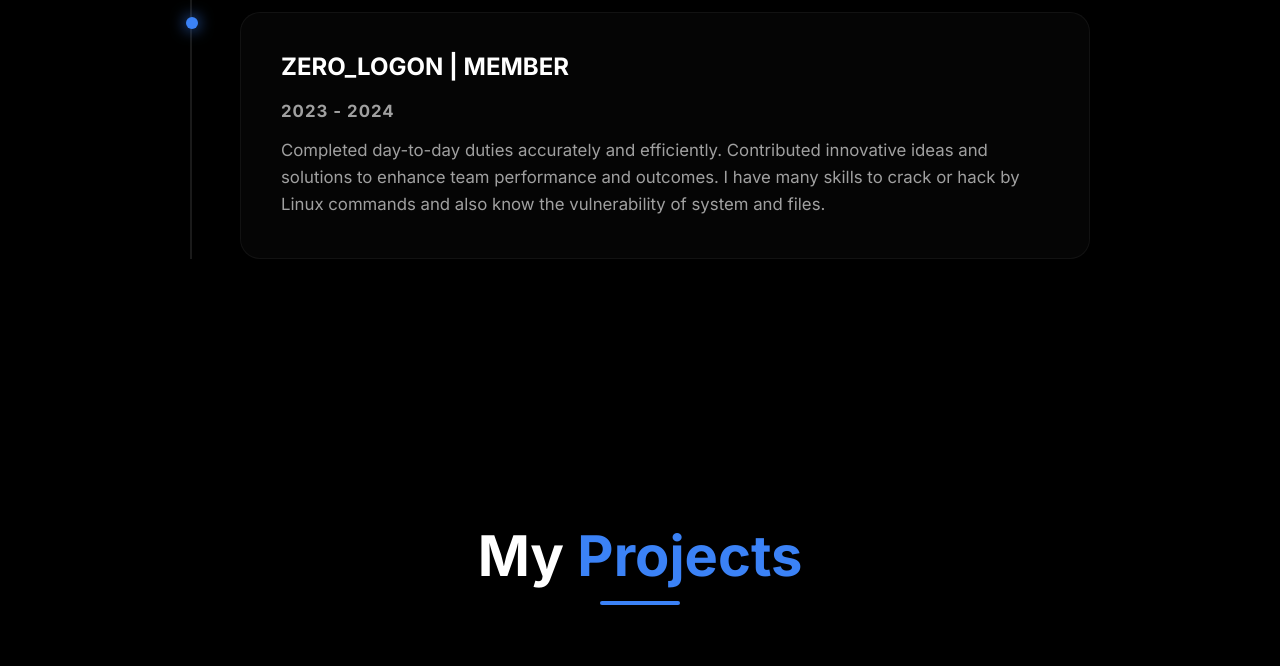
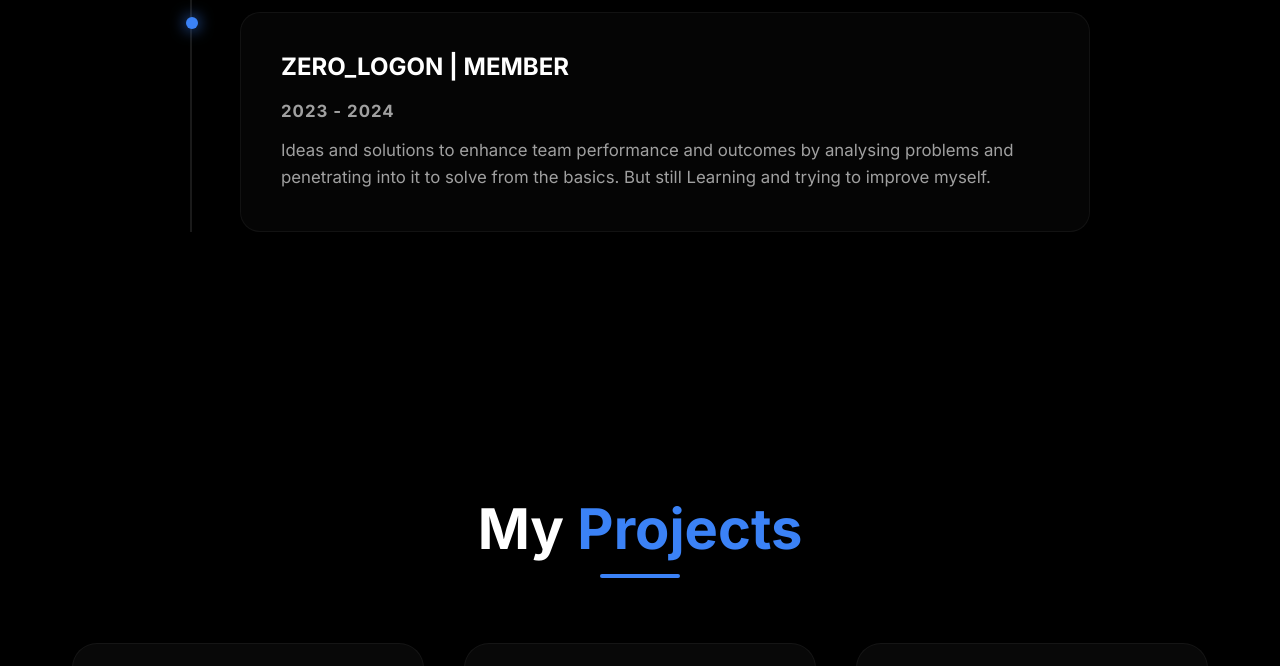
Before and after one commit to sahaanurag207-oss/MY_PORTFOLIO, a plain HTML site: page index.html in a window 1280 px wide. Shown: the part 3120-3786 px from the top of the page. Drawn offline with Linux system fonts and the light colour scheme.

Commit message:
Revise timeline content for clarity and focus
Updated the description of duties and learning progress.

```diff
--- a/index.html
+++ b/index.html
@@ -140,10 +140,8 @@
                         <div class="timeline-content">
                             <h3>ZERO_LOGON | MEMBER </h3>
                             <p class="timeline-date">2023 - 2024</p>
-                            <p>Completed day-to-day duties accurately and efficiently.
-                                Contributed innovative ideas and solutions to enhance team performance and outcomes.
-                                I have many skills to crack or hack by Linux commands and also know the vulnerability of
-                                system and files.</p>
+                            <p> Ideas and solutions to enhance team performance and outcomes by analysing problems and penetrating into it to solve from the basics.
+                            But still Learning and trying to improve myself.</p>
                         </div>
                     </div>
                 </div>
```
